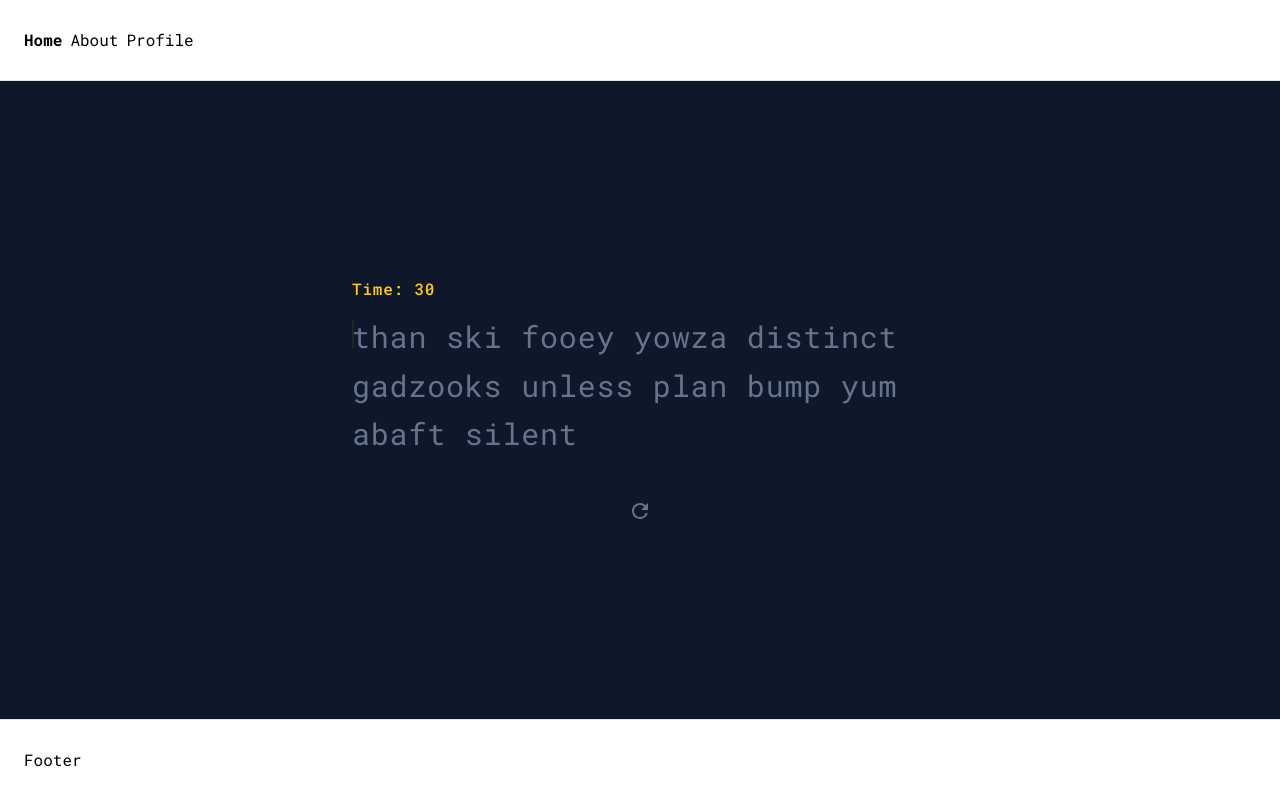
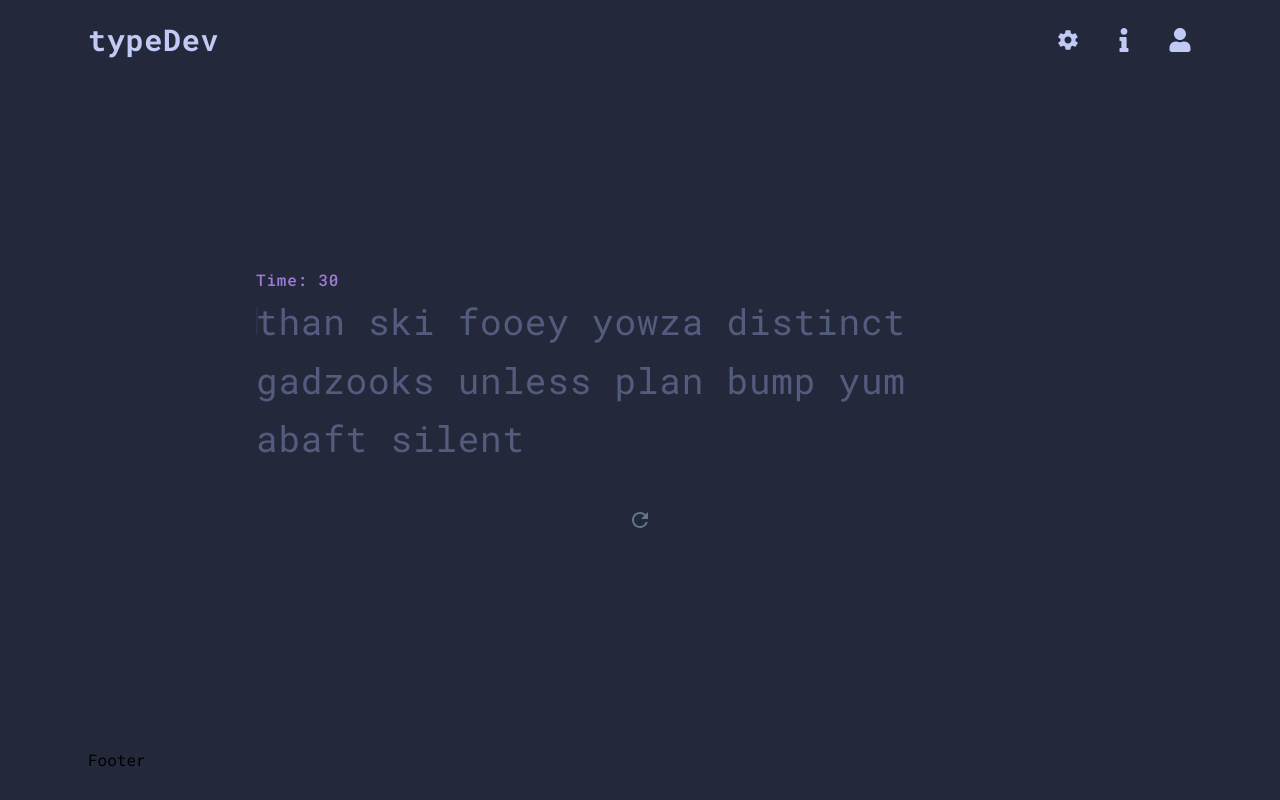
Before and after one commit to Tecu23/typedev, a React (Vite) app: page / in a window 1280 px wide. Built offline with nearby package versions, Linux system fonts and the light colour scheme.

Commit message:
update design

```diff
--- a/src/component/Caret.tsx
+++ b/src/component/Caret.tsx
@@ -3,7 +3,7 @@ const Caret = () => {
   return (
     <motion.div
       aria-hidden={true}
-      className="inline-block w-0.5 h-7 bg-yellow-500"
+      className="inline-block w-0.5 h-7 bg-cursor"
       initial={{ opacity: 1 }}
       animate={{ opacity: 0 }}
       exit={{ opacity: 1 }}
--- a/src/component/UserTyping.tsx
+++ b/src/component/UserTyping.tsx
@@ -37,7 +37,7 @@ const Character = ({
 
   return (
     <span
-      className={`${!isWhiteSpace ? (isCorrect ? "text-yellow-400" : "text-red-500") : isCorrect ? "" : "bg-red-500/50"}`}
+      className={`${!isWhiteSpace ? (isCorrect ? "text-foreground" : "text-error") : isCorrect ? "" : "bg-error-space opacity-70"}`}
     >
       {expected}
     </span>
--- a/src/component/sections/Footer.tsx
+++ b/src/component/sections/Footer.tsx
@@ -1,6 +1,6 @@
 const Footer = () => {
   return (
-    <div className="flex gap-2 items-center p-2 px-6 w-full max-w-6xl h-[80px] flex-gap-2">
+    <div className="container flex gap-2 items-center p-2 px-6 mx-auto w-full max-w-6xl h-[80px]">
       Footer
     </div>
   );
--- a/src/component/sections/Navbar.tsx
+++ b/src/component/sections/Navbar.tsx
@@ -1,17 +1,24 @@
 import { Link } from "@tanstack/react-router";
+import { FaInfo, FaUser } from "react-icons/fa";
+import { IoMdSettings } from "react-icons/io";
 
 const Navbar = () => {
   return (
-    <div className="flex gap-2 items-center p-2 px-6 w-full max-w-6xl h-[80px] flex-gap-2">
-      <Link to="/" className="[&.active]:font-bold">
-        Home
-      </Link>
-      <Link to="/about" className="[&.active]:font-bold">
-        About
-      </Link>
-      <Link to="/profile" className="[&.active]:font-bold">
-        Profile
-      </Link>
+    <div className="container flex justify-between items-center p-2 px-6 mx-auto w-full max-w-6xl h-[80px]">
+      <h2 className="text-3xl font-bold tracking-wide text-foreground">
+        typeDev
+      </h2>
+      <div className="flex gap-8 items-center text-lg text-foreground">
+        <Link to="/settings" className="[&.active]:font-bold">
+          <IoMdSettings className="w-6 h-6" />
+        </Link>
+        <Link to="/about" className="[&.active]:font-bold">
+          <FaInfo className="w-6 h-6" />
+        </Link>
+        <Link to="/profile" className="[&.active]:font-bold">
+          <FaUser className="w-6 h-6" />
+        </Link>
+      </div>
     </div>
   );
 };
--- a/src/index.css
+++ b/src/index.css
@@ -18,34 +18,58 @@
 
 @layer base {
   :root {
-    --background: #1f2335;
-    --background-2: #24283b;
-    --background-3: #292e42;
-    --background-4: #3b4261;
-    --background-5: #414868;
+    --background: #24283b;
+    --background-dark: #1f2335;
+    --background-highlight: #292e42;
 
-    --background-6: #545c7e;
-    --background-7: #565f89;
-    --background-8: #737aa2;
-    --foreground: #a9b1d6;
-    --background-10: #c0caf5;
+    --blue: #7aa2f7;
+    --blue0: #3d59a1;
+    --blue1: #2ac3de;
+    --blue2: #0db9d7;
+    --blue5: #89ddff;
+    --blue6: #b4f9f8;
+    --blue7: #394b70;
 
-    --background-11: #394b70;
-    --background-12: #3d59a1;
-    --blue: #7aa2f7;
-    --blue-light: #7dcfff;
-    --blue-lightest: #b4f9f8;
+    --comment: #565f89;
 
-    --violet: #bb9af7;
-    --violet-dark: #9d7cd8;
+    --cyan: #7dcfff;
+
+    --dark3: #545c7e;
+    --dark5: #737aa2;
+
+    --foreground: #c0caf5;
+    --foreground-dark: #a9b1d6;
+    --foreground-gutter: #3b4261;
+
+    --green3: #c3e88d;
+    --green: #9ece6a;
+    --green1: #73daca;
+    --green2: #41a6b5;
+
+    --magenta: #bb9af7;
+    --magenta2: #ff007c;
+
     --orange: #ff9e64;
+    --purple: #9d7cd8;
+
+    --red: #f7768e;
+    --red1: #db4b4b;
+
+    --teal: #1abc9c;
+
+    --terminal-black: #414868;
+
     --yellow: #ffc777;
-    --green: #c3e88d;
-
-    --cyan: #4fd6be;
-    --cyan-dark: #41a6b5;
-    --red-light: #ff757f;
-    --red: #c53b53;
-    --red-bright: #ff007c;
+    --yellow1: #e0af68;
   }
 }
+
+@layer utilities {
+  body {
+    @apply bg-background;
+  }
+
+  .flex-center {
+    @apply flex flex-row justify-center items-center;
+  }
+}
--- a/src/main.tsx
+++ b/src/main.tsx
@@ -21,9 +21,7 @@ const rootRoute = createRootRoute({
   component: () => (
     <>
       <Navbar />
-      <hr />
       <Outlet />
-      <hr />
       <Footer />
       <TanStackRouterDevtools />
     </>
--- a/src/pages/Home.tsx
+++ b/src/pages/Home.tsx
@@ -10,7 +10,7 @@ function Home() {
     useEngine();
 
   return (
-    <main className="grid place-items-center w-full tracking-wider h-[calc(100vh-162px)] bg-slate-900">
+    <main className="grid place-items-center w-full tracking-wider h-[calc(100vh-160px)]">
       <div>
         <CountdownTimer timeLeft={timeLeft} />
         <WordsContainer>
@@ -39,18 +39,18 @@ function Home() {
 
 const WordsContainer = ({ children }: { children: React.ReactNode }) => {
   return (
-    <div className="relative mt-3 max-w-xl text-3xl leading-relaxed break-all">
+    <div className="relative max-w-3xl text-4xl leading-relaxed">
       {children}
     </div>
   );
 };
 
 const GeneratedWords = ({ words }: { words: string }) => {
-  return <p className="text-slate-500">{words}</p>;
+  return <p className="text-grey-comment">{words}</p>;
 };
 
 const CountdownTimer = ({ timeLeft }: { timeLeft: number }) => {
-  return <h2 className="font-medium text-yellow-400">Time: {timeLeft}</h2>;
+  return <h2 className="font-medium text-cursor">Time: {timeLeft}</h2>;
 };
 
 export default Home;
--- a/tailwind.config.js
+++ b/tailwind.config.js
@@ -4,7 +4,22 @@ export default {
   theme: {
     extend: {
       colors: {
-        primary: "#000000", // TODO
+        primary: "var(--primary-color)",
+        background: "var(--background)",
+        foreground: "var(--foreground)",
+
+        grey: {
+          comment: "var(--dark3)",
+        },
+
+        cursor: {
+          DEFAULT: "var(--purple)",
+        },
+
+        error: {
+          DEFAULT: "var(--red1)",
+          space: "var(--red)",
+        },
       },
     },
   },
```
